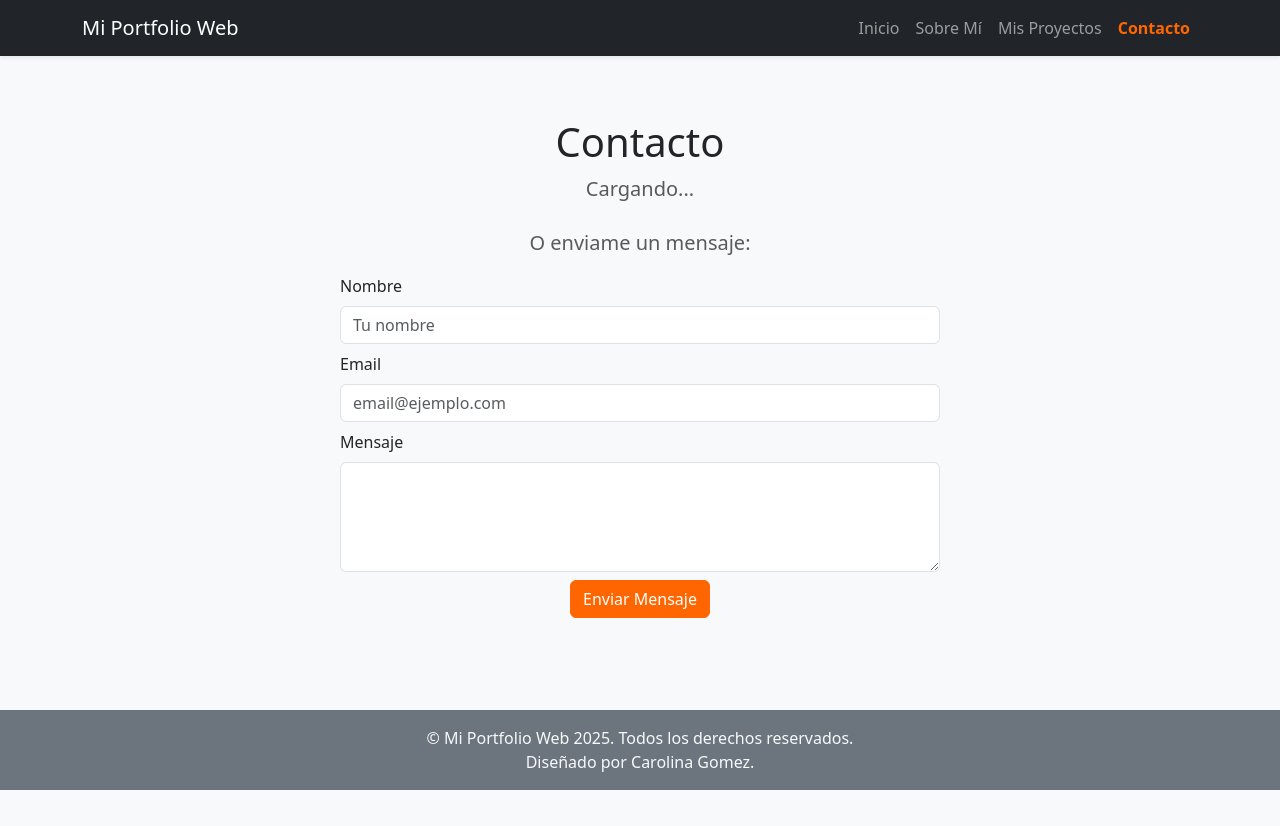
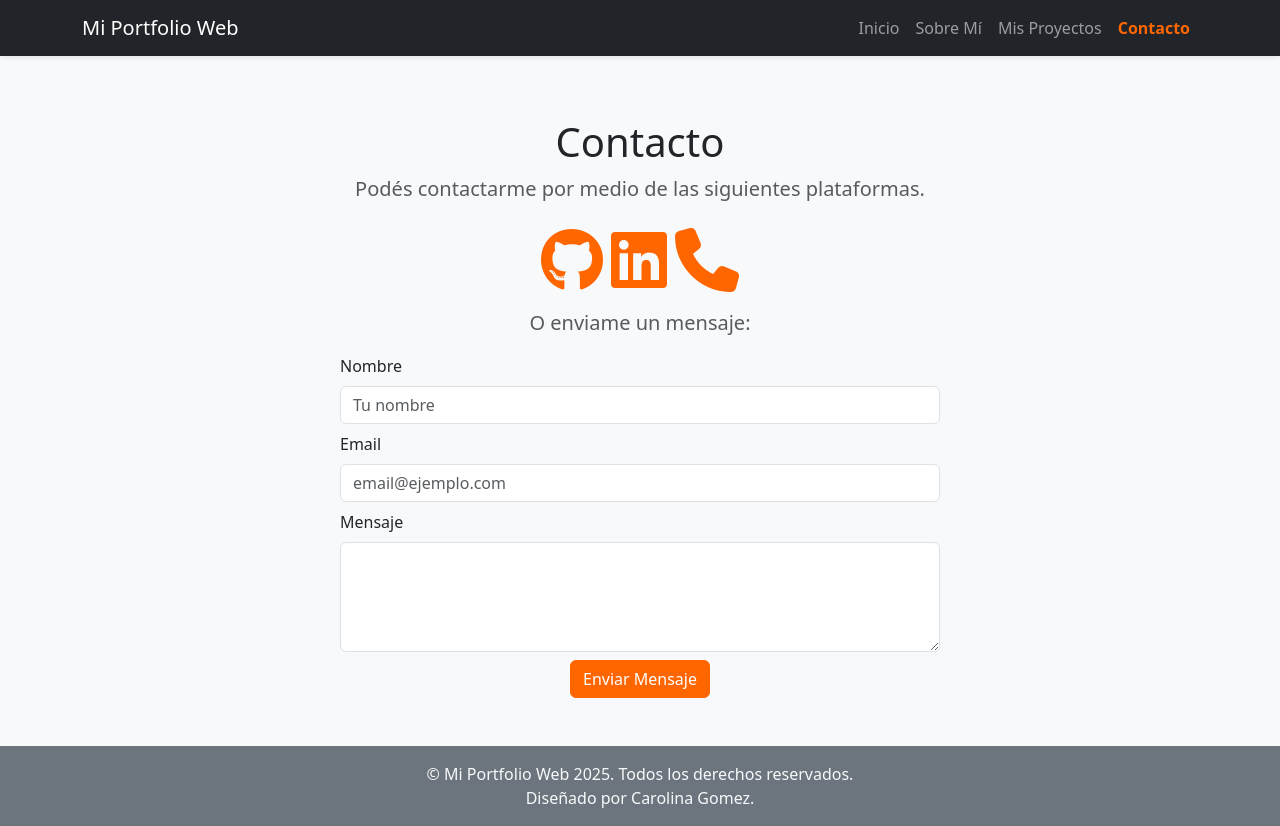
Before and after one commit to carogomezgit/PortfolioWeb2025, an Angular app: page /contacto in a window 1280 px wide. Before the commit the page ends 800 px from the top, so only its background shows below. Built offline with nearby package versions, Linux system fonts and the light colour scheme.

Commit message:
Cambios en contacto (html y ts)

```diff
--- a/src/app/features/contacto/contacto.html
+++ b/src/app/features/contacto/contacto.html
@@ -2,11 +2,6 @@
     <div class="text-center mb-5">
 
         <h1>Contacto</h1>
-        @if (cargando) {
-            <p class="lead text-muted mb-4">Cargando...</p>
-        } @else if (error) {
-            <p class="alert alert-danger">{{ error }}</p>
-        } @else if (datos) {
             <p class="lead text-muted mb-4">
                 Podés contactarme por medio de las siguientes plataformas.
             </p>
@@ -30,7 +25,6 @@
                     </a>
                 </li>
             </ul>
-        }
         <p class="lead text-muted mb-3">
             O enviame un mensaje:
         </p>
--- a/src/app/features/contacto/contacto.ts
+++ b/src/app/features/contacto/contacto.ts
@@ -12,7 +12,20 @@ import { FormsModule } from '@angular/forms';
 })
 export class Contacto implements OnInit {
 
-  datos: DatosPersonales | undefined;
+  datos: DatosPersonales = {
+    nombre: '',
+    apellido: '',
+    edad: 0,
+    titulo: '',
+    institucion: '',
+    descripcion: '',
+    foto: '',
+    email: '',
+    telefono: '',
+    github: '',
+    fotoCarrera: '',
+    fotoInstituto: ''
+  }
   cargando = true;
   error: string | null = null;
 
```
